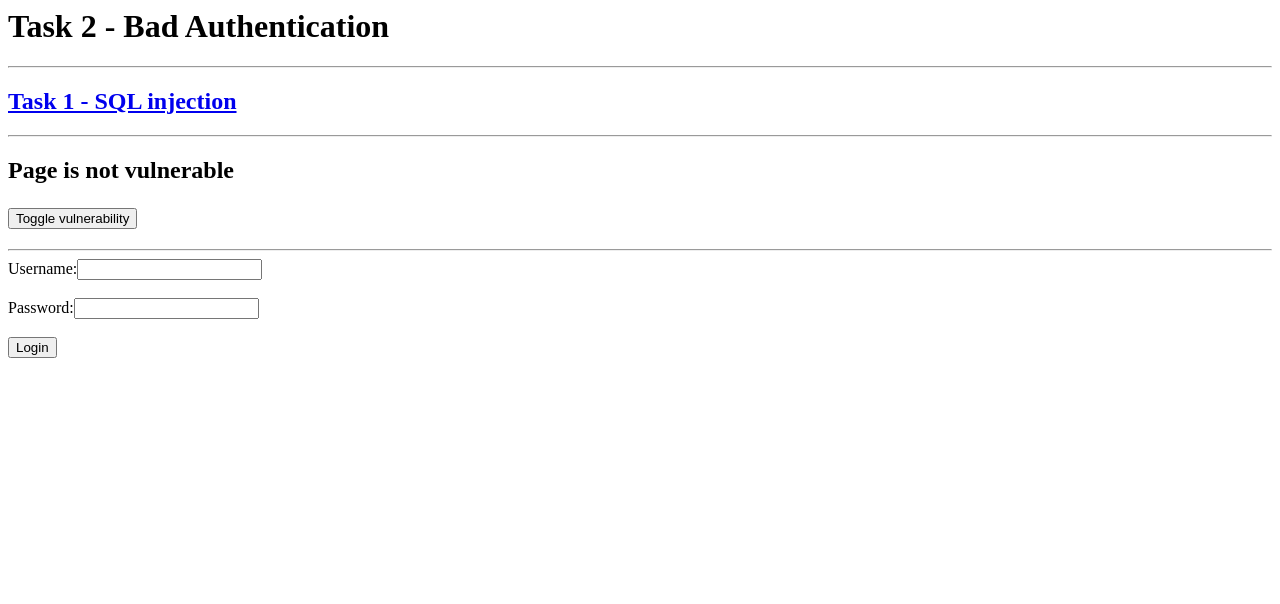
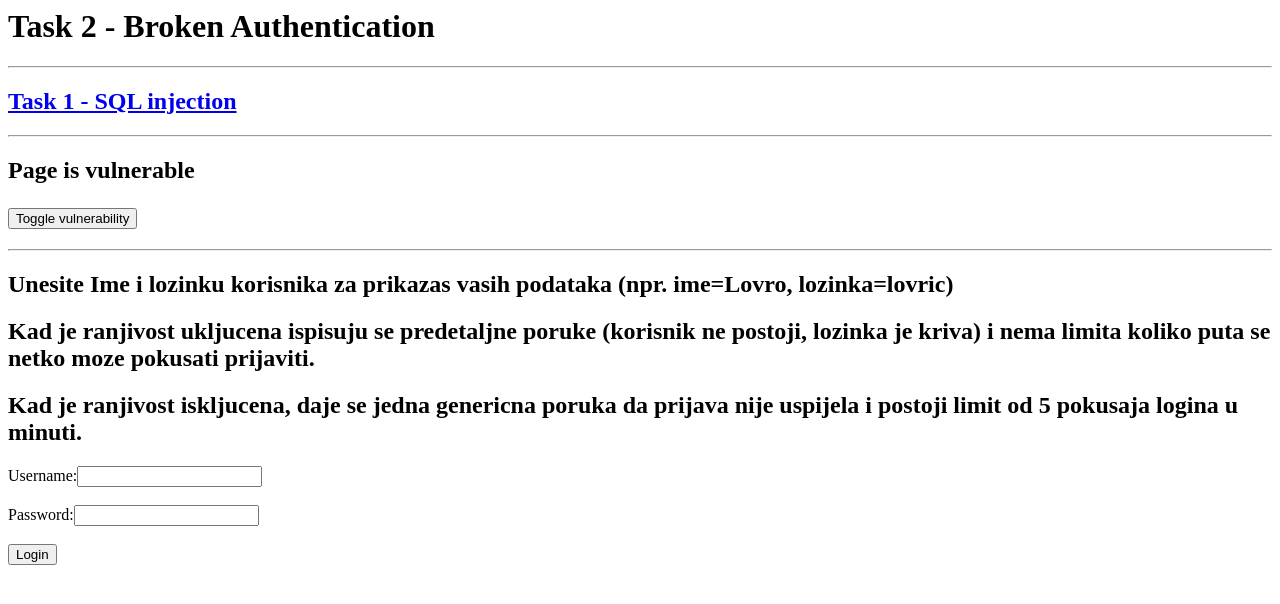
Before and after one commit to lovroDuranec/nwebLab2, a Node server app: page /2 in a window 1280 px wide. Shown: the top 604 px of the page. Run offline with Node 20, Linux system fonts and the light colour scheme.

Commit message:
Added non-vulnerable BA + bufixes

```diff
--- a/src/main.ts
+++ b/src/main.ts
@@ -40,7 +40,7 @@ app.get("/place", async (req, res) => {
     const location = req.query.location;
     result = await pool.query('SELECT * FROM lab2_accounts where place = $1', [location]);
   }
-  res.render('index', {data : result.rows});
+  res.render('index', {data : result.rows, sqlVul : SQL_VUL});
 });
 
 app.post("/sql_change", (req, res) => {
@@ -66,6 +66,7 @@ app.post("/login", async (req, res) => {
   const username = req.body.username;
   const password = req.body.password;
   const user = await getInformationBasedOnUsernameAndPassword(username, password);
+  if (BA_VUL){
     if (!user){
       const hasUsername = await checkForUsername(username);
       if (!hasUsername){
@@ -73,15 +74,19 @@ app.post("/login", async (req, res) => {
       }
       return res.render("index2", {baVul : BA_VUL, custom_error : "Lozinka nije dobra"});
     }
-  currentUser = user;
+    currentUser = {username: user.username, information: user.information, location: user.place};
     res.redirect("/2");
+  }
+  else{
+    if (!user){
+      return res.render("index2", {baVul : BA_VUL, custom_error : "Prijava nije uspijela"})
+    }
+    currentUser = {username: user.username, information: user.information, location: user.place};
+    res.redirect("/2");
+  }
+
 });
 
-app.get("/makeNew/:username/:password/:place/:information", async (req,res) => {
-  const { username, password, place, information } = req.params;
-  await createUser(username, password, place, information);
-  res.send("added successfully");
-});
 app.post("/logout", (req, res) =>{
   currentUser = undefined;
   res.redirect("/2");
--- a/src/views/index.pug
+++ b/src/views/index.pug
@@ -6,10 +6,10 @@ html
         h1 Task 1 - SQL injection
         hr
         h2
-            a(href='/2' title='Bad Auth') Task 2 - Bad Authentication
+            a(href='/2' title='Bad Auth') Task 2 - Broken Authentication
 
         hr
-        if SQL_VUL === true
+        if sqlVul === true
             h2 Page is vulnerable
         else
             h2 Page is not vulnerable
@@ -20,7 +20,7 @@ html
         hr
 
         h2 Enter name of place to show all the people living there (example: Zagreb)
-        h2 Tautologija: nepoznato_ime' OR '1'='1
+        h2 Upute: Tipicni primjer sql ubacivanja (tautologije): nepoznato_ime' OR '1'='1 -> ovo ce ispisati cijelu tablicu kad je ranjivost ukljucena, a nece ispisati nista od podataka kad je iskljucena.
 
         form(action="/place", method="get")
             input(type="text", name="location")
--- a/src/views/index2.pug
+++ b/src/views/index2.pug
@@ -1,14 +1,14 @@
 html
     head
-        title nweb Lab2 - Bad Authentication
+        title nweb Lab2 - Broken Authentication
 
 
-        h1 Task 2 - Bad Authentication
+        h1 Task 2 - Broken Authentication
         hr
         h2
             a(href='/' title='SQL inj') Task 1 - SQL injection
         hr
-        if BA_VUL === true
+        if baVul === true
             h2 Page is vulnerable
         else
             h2 Page is not vulnerable
@@ -21,6 +21,9 @@ html
 
         hr
 
+        h2 Unesite Ime i lozinku korisnika za prikazas vasih podataka (npr. ime=Lovro, lozinka=lovric)
+        h2 Kad je ranjivost ukljucena ispisuju se predetaljne poruke (korisnik ne postoji, lozinka je kriva) i nema limita koliko puta se netko moze pokusati prijaviti.
+        h2 Kad je ranjivost iskljucena, daje se jedna genericna poruka da prijava nije uspijela i postoji limit od 5 pokusaja logina u minuti.
 
         if username
             h2 Welcome #{username}
```
Lines whose indentation alone changed are shown as unchanged.
